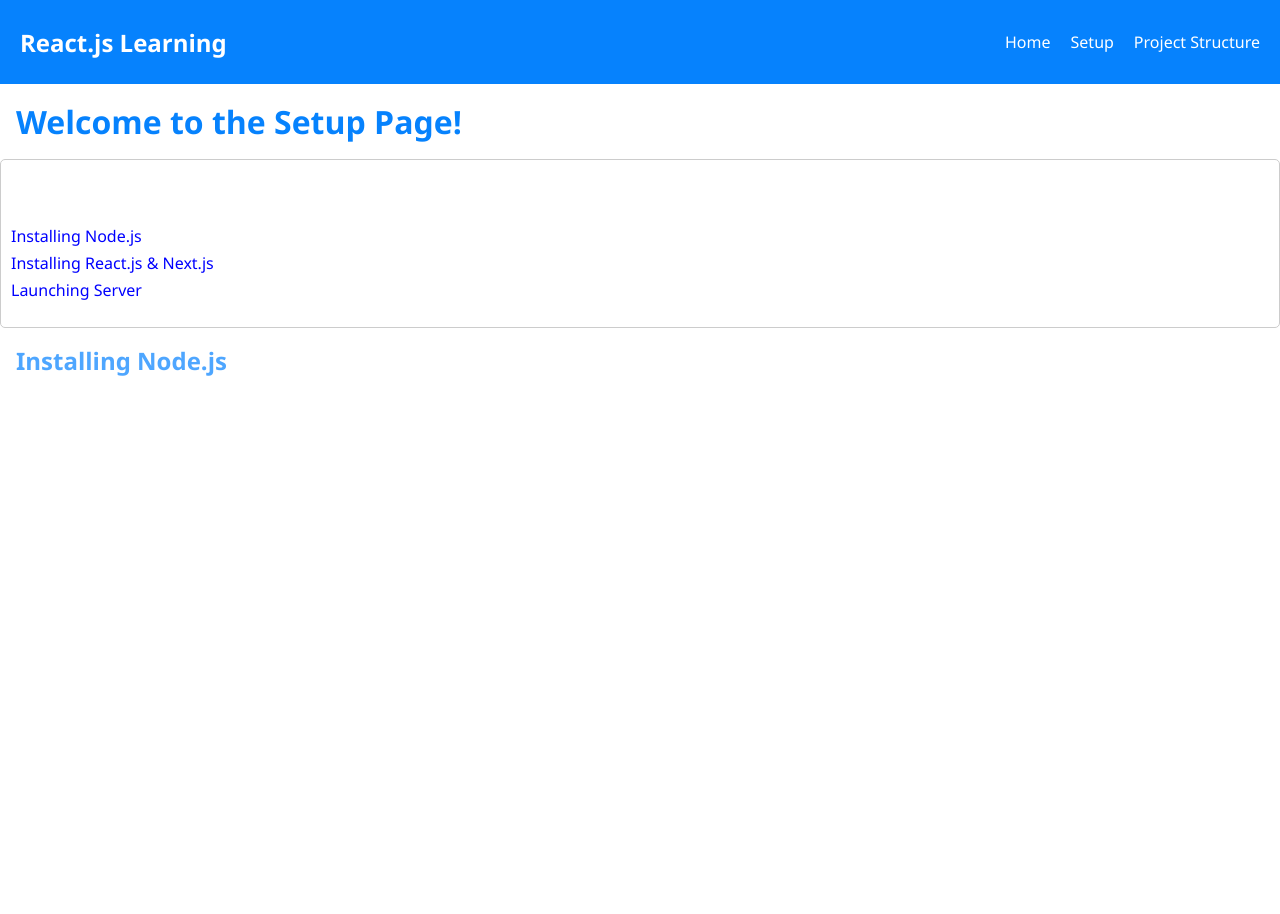
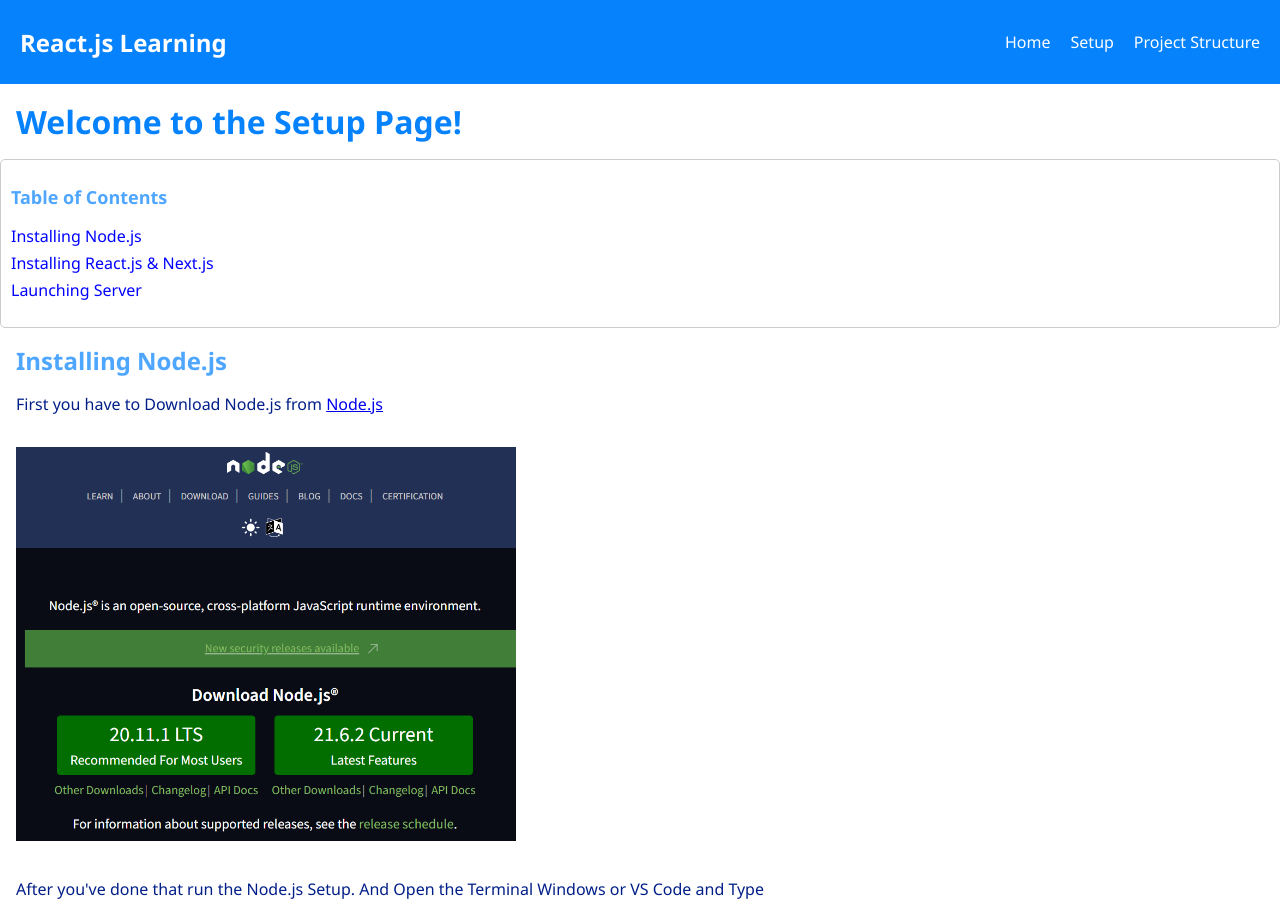
Before and after one commit to MitjaCH/react-learning-page, a Next.js app: page /setup in a window 1280 px wide. Shown: the top 914 px of the page. Before the commit the page ends 800 px from the top, so only its background shows below. Built offline with nearby package versions, Linux system fonts and the light colour scheme.

Commit message:
[UPDATE] Added commandContainer.js Component & Started with the Setup Page.

```diff
--- /dev/null
+++ b/components/commandContainer.js
@@ -0,0 +1,15 @@
+// CommandContainer.js
+import React from "react";
+import styles from "../styles/commandContianer.module.css"
+
+const CommandContainer = ({ text }) => {
+  return (
+    <div className={styles.commandContainer}>
+      <div className={styles.commandLine}>
+        <span className={styles.commandText}>{text}</span>
+      </div>
+    </div>
+  );
+};
+
+export default CommandContainer;
--- a/pages/setup.js
+++ b/pages/setup.js
@@ -1,15 +1,16 @@
+// SetupPage.js
 import styles from "../styles/setup.module.css";
 import Title from "../components/title";
-import TableOfContents from "../components/tableOfContents"
+import TableOfContents from "../components/tableOfContents";
+import CommandContainer from "../components/commandContainer"; // Import CommandContainer component
+import Link from "next/link";
 
 export default function SetupPage() {
-
   const headings = [
     { id: 'section1', title: 'Installing Node.js' },
     { id: 'section2', title: 'Installing React.js & Next.js' },
     { id: 'section3', title: 'Launching Server' },
   ];
-
 
   return (
     <div className={styles.setup}>
@@ -18,8 +19,19 @@
 
       <div className={styles.tutorial}>
         <Title text="Installing Node.js" variant="sub-title"></Title>
+        <p>
+          First you have to Download Node.js from{" "}
+          <span>
+            <Link href="https://nodejs.org/en">Node.js</Link>
+          </span>
+        </p>
+        <img src="/download-node-js-image.png" alt="Node.js Downloading Image" />
+        <p>
+          After you've done that run the Node.js Setup. And Open the Terminal
+          Windows or VS Code and Type
+        </p>
+        <CommandContainer text="node --version" />
       </div>
     </div>
-
-    )
+  );
 }
--- /dev/null
+++ b/styles/commandContianer.module.css
@@ -0,0 +1,19 @@
+.commandContainer {
+    background-color: #f0f0f0;
+    border: 1px solid #ccc;
+    border-radius: 5px;
+    padding: 10px;
+    margin-bottom: 10px;
+    margin: 1rem;
+  }
+
+  .commandLine {
+    display: flex;
+    align-items: center;
+  }
+
+
+  .commandText {
+    margin-left: 5px;
+    font-family: monospace;
+  }
--- a/styles/setup.module.css
+++ b/styles/setup.module.css
@@ -0,0 +1,12 @@
+.tutorial {
+    color: rgb(2, 31, 136);
+}
+
+.tutorial p {
+    margin: 1rem;
+}
+
+.tutorial img {
+    max-width: 500px;
+    margin: 1rem;
+}
--- a/styles/tableOfContents.module.css
+++ b/styles/tableOfContents.module.css
@@ -7,6 +7,7 @@
   .title {
     font-size: 18px;
     margin-bottom: 10px;
+    color: rgb(78, 166, 255);
   }
 
   .list {
```
Also changed, not shown: public/download-node-js-image.png (added). Lines whose indentation alone changed are shown as unchanged.
